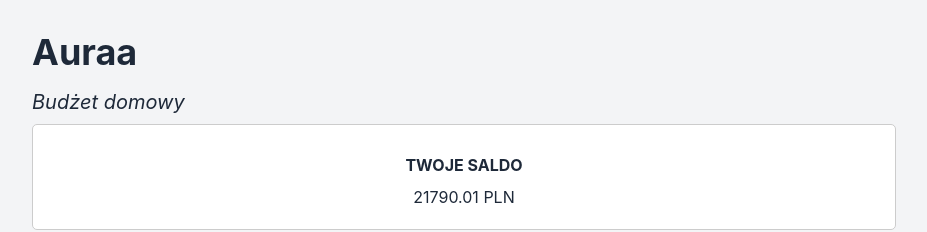
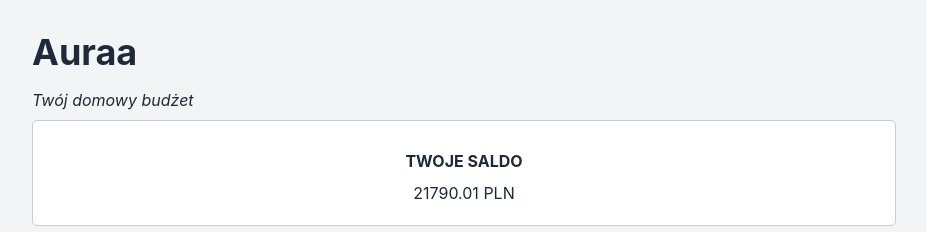
Before and after one commit to sobi3ch/mymoney, a Vue app: page / in a window 1280 px wide. Shown: the top 232 px of the page, without its empty margins (176-1103 px from the left). Built offline with nearby package versions, Linux system fonts and the light colour scheme.

Commit message:
Update appHeader style and name of subtitle

```diff
--- a/src/components/AppHeader.vue
+++ b/src/components/AppHeader.vue
@@ -7,5 +7,5 @@
 
 <template>
   <h1 class="my-4 font-bold text-4xl">{{ props.appTitle }}</h1>
-  <h2 class="my-2 italic text-xl">{{ props.appSubtitle }}</h2>
+  <h2 class="my-2 italic text-md">{{ props.appSubtitle }}</h2>
 </template>
--- a/src/main.ts
+++ b/src/main.ts
@@ -2,6 +2,6 @@
 import App from './App.vue'
 
 const appTitle = 'Auraa'
-const appSubtitle = 'Budżet domowy'
+const appSubtitle = 'Twój domowy budżet'
 document.title = appTitle
 createApp(App).provide('appTitle', appTitle).provide('appSubtitle', appSubtitle).mount('#app')
```
